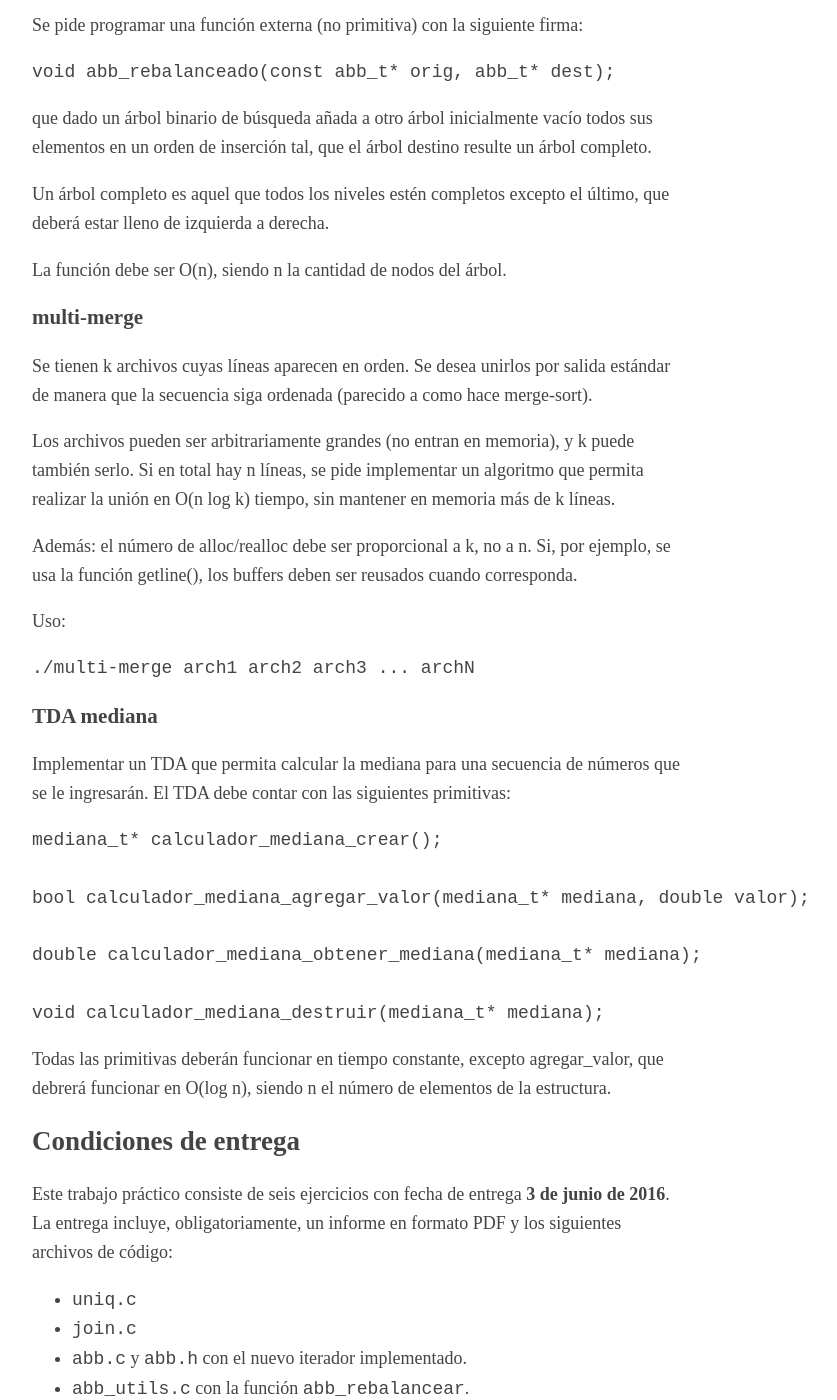
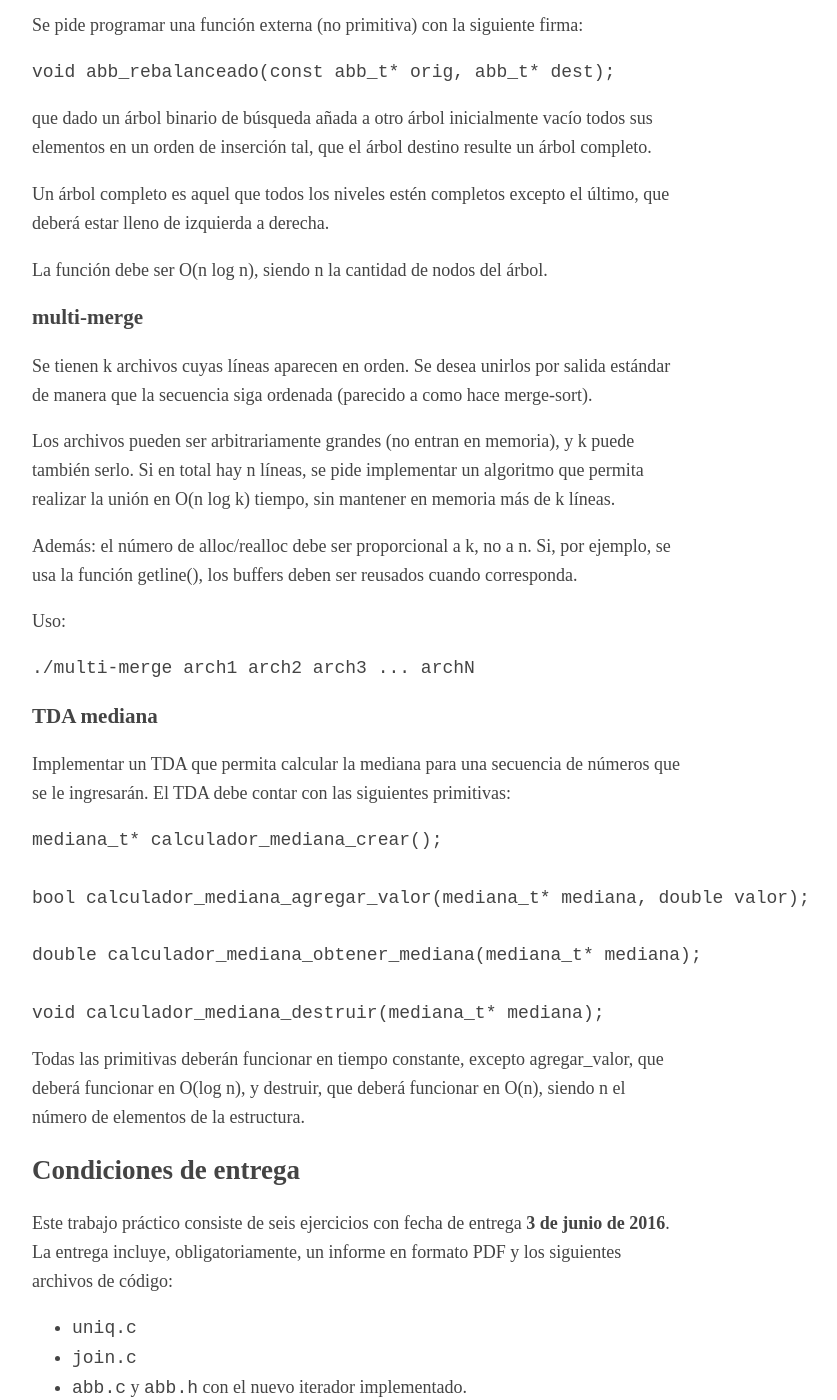
Before and after one commit to algoritmos-rw/algoritmos-rw.github.io, a Jekyll site: the page built from prog2/tp2.md, in a window 1280 px wide and 1400 px high, scrolled down 3407 px. Shown: the whole window, without its empty margins (283-1120 px from the left). Built offline with Jekyll 4.4.1, drawn with Linux system fonts in a browser that asks for light colours.

Commit message:
Fixing wrong time complexities.

```diff
--- a/prog2/tp2.md
+++ b/prog2/tp2.md
@@ -120,7 +120,7 @@ que dado un árbol binario de búsqueda añada a otro árbol inicialmente vacío
 
 Un árbol completo es aquel que todos los niveles estén completos excepto el último, que deberá estar lleno de izquierda a derecha.
 
-La función debe ser O(n), siendo n la cantidad de nodos del árbol.
+La función debe ser O(n log n), siendo n la cantidad de nodos del árbol.
 
 
 ### multi-merge
@@ -148,7 +148,7 @@ Implementar un TDA que permita calcular la mediana para una secuencia de número
 
     void calculador_mediana_destruir(mediana_t* mediana);
 
-Todas las primitivas deberán funcionar en tiempo constante, excepto agregar_valor, que debrerá funcionar en O(log n), siendo n el número de elementos de la estructura.
+Todas las primitivas deberán funcionar en tiempo constante, excepto agregar_valor, que deberá funcionar en O(log n), y destruir, que deberá funcionar en O(n), siendo n el número de elementos de la estructura.
 
 
 ## Condiciones de entrega
```
